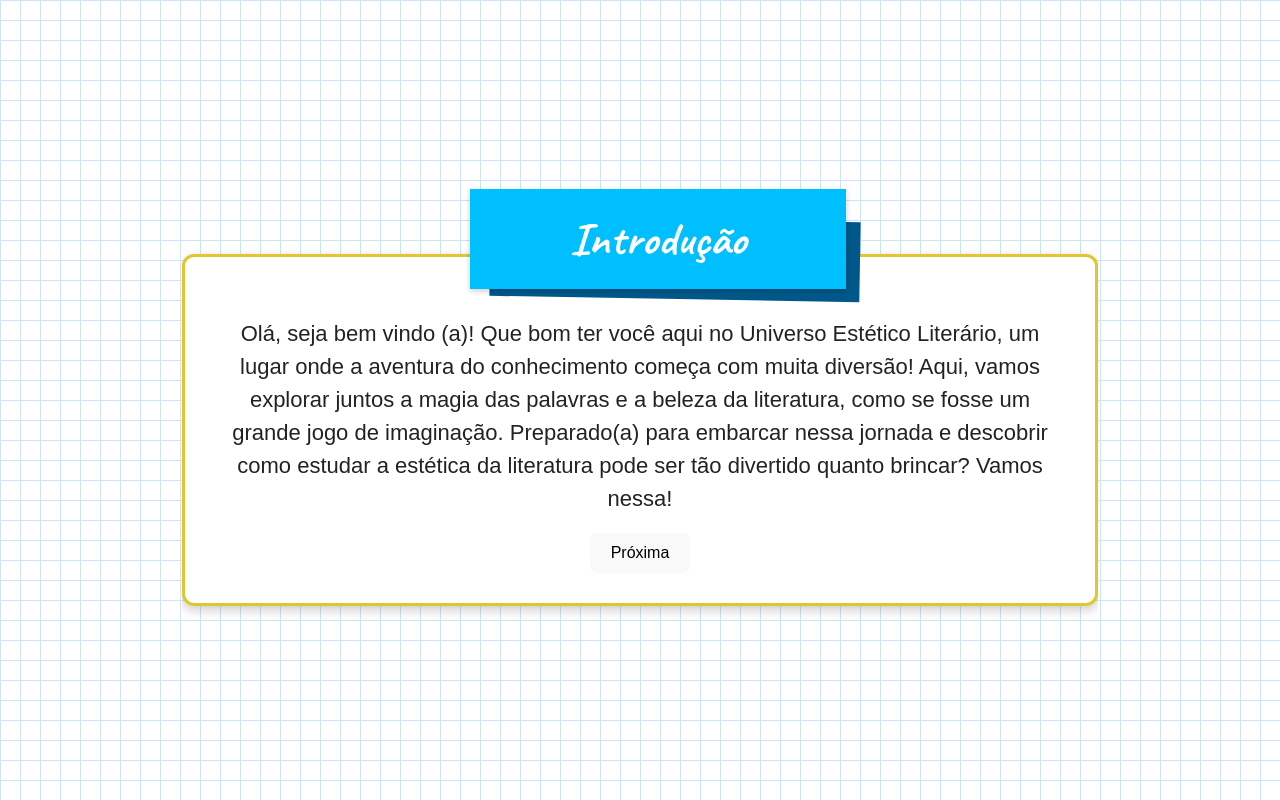
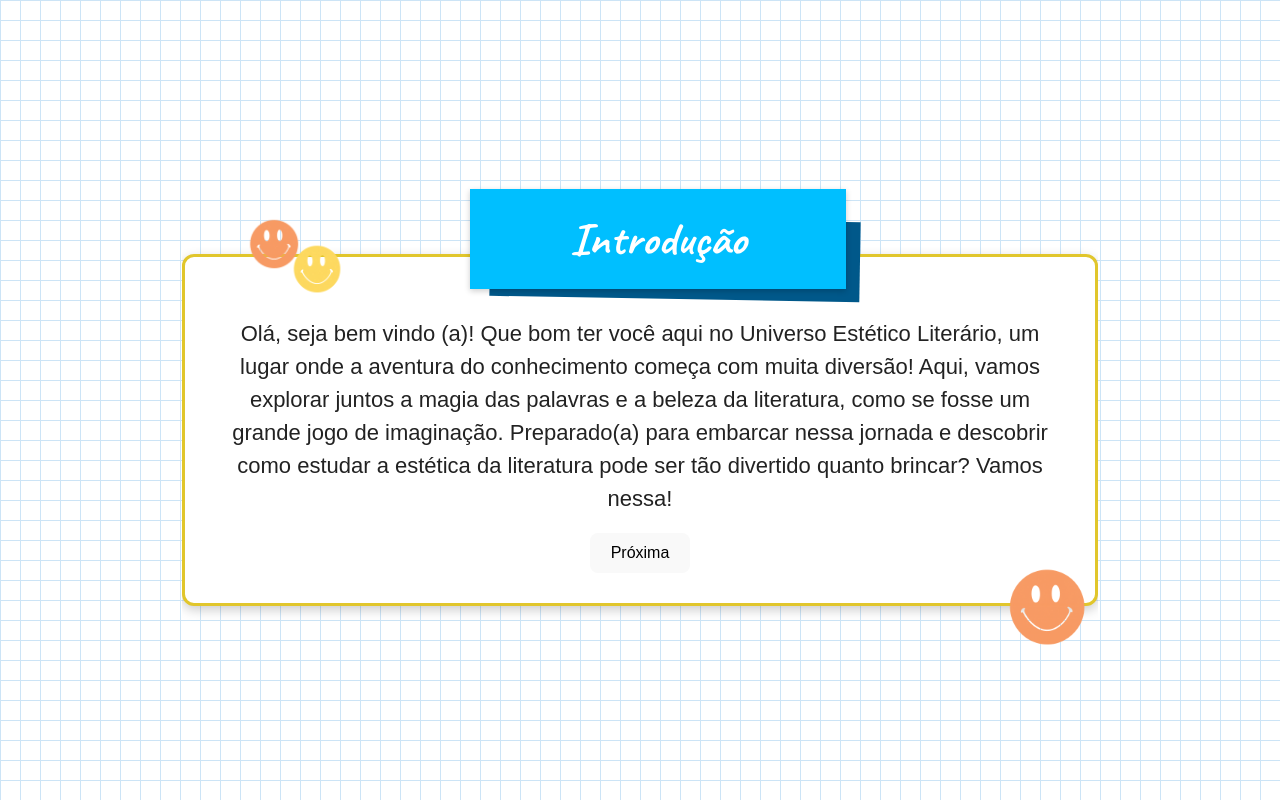
Before and after one commit to Engenharia-Letras/universo-estetico-literario, a React (Vite) app: page / in a window 1280 px wide. Both pictures are taken after a click on the button "Começar". Built offline with nearby package versions, Linux system fonts and the light colour scheme.

Commit message:
feat: adiciona emojis

```diff
--- /dev/null
+++ b/src/components/CardEmojis.css
@@ -0,0 +1,30 @@
+.emoji {
+  position: absolute;
+  user-select: none;
+  pointer-events: none;
+  z-index: 20;
+}
+
+/* Emoji laranja (topo, sobre o amarelo) */
+.emoji-laranja-top {
+  top: -44px;
+  left: 58px;
+  width: 62px;
+  z-index: 22;
+}
+
+/* Emoji amarelo (topo, atrás do laranja) */
+.emoji-amarelo-top {
+  top: -18px;
+  left: 102px;
+  width: 60px;
+  z-index: 21;
+}
+
+/* Emoji laranja no canto inferior direito */
+.emoji-laranja-bottom {
+  right: 0px;
+  bottom: -52px;
+  width: 96px;
+  z-index: 20;
+}
--- /dev/null
+++ b/src/components/CardEmojis.jsx
@@ -0,0 +1,30 @@
+import emojiAmarelo from "../assets/emoji-amarelo.png";
+import emojiLaranja from "../assets/emoji-laranja.png";
+import "./CardEmojis.css";
+
+export default function CardEmojis() {
+  return (
+    <>
+      {/* Emojis do topo */}
+      <img
+        src={emojiLaranja}
+        alt=""
+        className="emoji emoji-laranja-top"
+        draggable="false"
+      />
+      <img
+        src={emojiAmarelo}
+        alt=""
+        className="emoji emoji-amarelo-top"
+        draggable="false"
+      />
+      {/* Emoji do canto inferior direito */}
+      <img
+        src={emojiLaranja}
+        alt=""
+        className="emoji emoji-laranja-bottom"
+        draggable="false"
+      />
+    </>
+  );
+}
--- a/src/components/ExplanationCard.jsx
+++ b/src/components/ExplanationCard.jsx
@@ -1,5 +1,6 @@
 import QuestionHeader from "./QuestionHeader";
 import "./QuizCard.css";
+import CardEmojis from "./CardEmojis";
 
 export default function ExplanationCard({
   explanation,
@@ -9,6 +10,7 @@ export default function ExplanationCard({
 }) {
   return (
     <div className="quiz-card">
+      <CardEmojis />
       <QuestionHeader type="explanation" current={current} total={total} />
       {/* <h2 className="quiz-question">Explicação</h2> */}
       <div className="explanation-text">{explanation}</div>
--- a/src/components/InfoCard.jsx
+++ b/src/components/InfoCard.jsx
@@ -1,9 +1,11 @@
 import QuestionHeader from "./QuestionHeader";
 import "./QuizCard.css";
+import CardEmojis from "./CardEmojis";
 
 export default function InfoCard({ text, onNext, onBack, title }) {
   return (
     <div className="quiz-card">
+      <CardEmojis />
       <QuestionHeader title={title} />
       <div className="explanation-text">{text}</div>
       <div style={{ display: "flex", justifyContent: "center", gap: "16px" }}>
--- a/src/components/QuizCard.jsx
+++ b/src/components/QuizCard.jsx
@@ -1,10 +1,12 @@
 import QuestionHeader from "./QuestionHeader";
 import OptionButton from "./OptionButton";
 import "./QuizCard.css";
+import CardEmojis from "./CardEmojis";
 
 export default function QuizCard({ questionObj, onSelect }) {
   return (
     <div className="quiz-card">
+      <CardEmojis />
       <QuestionHeader type="question" />
       <div className="quiz-card-content">
         <h2 className="quiz-question">{questionObj.question}</h2>
```
